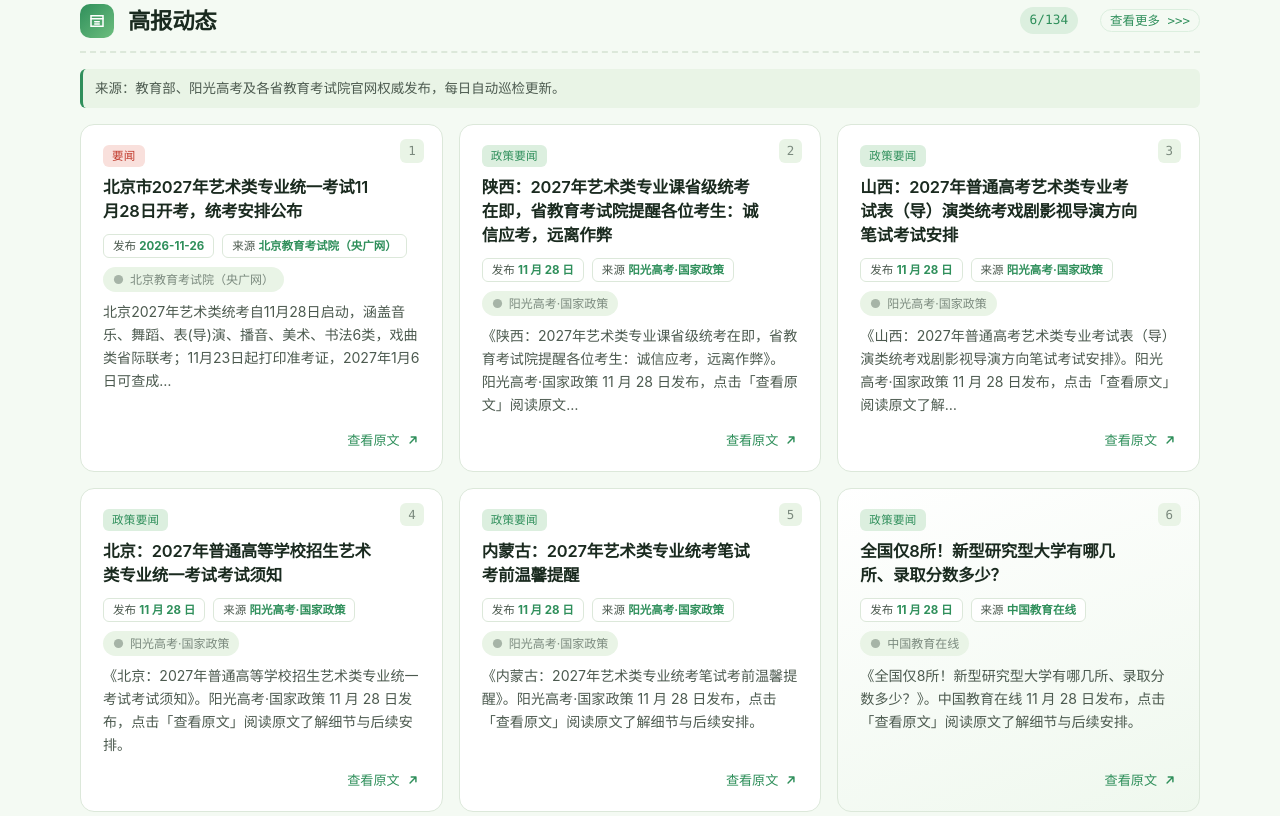
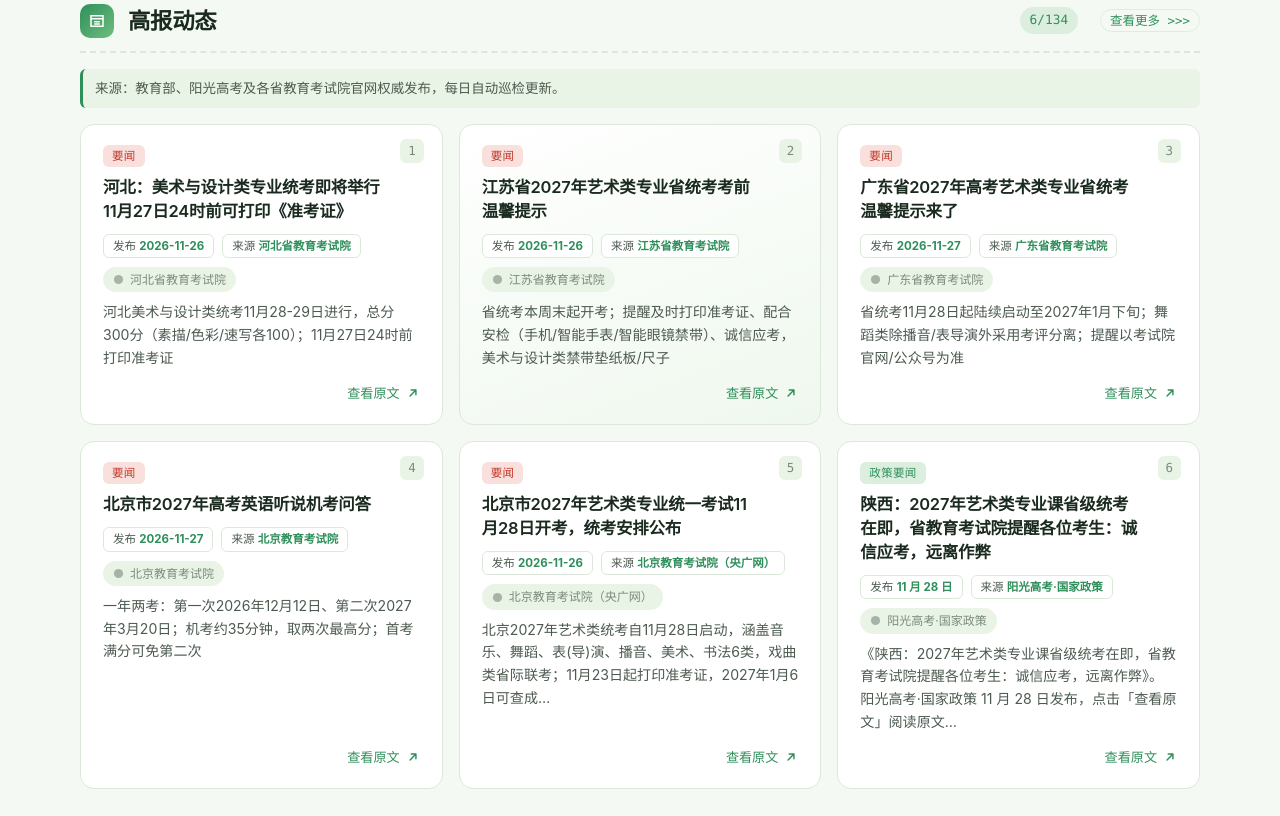
Before and after one commit to JackieZheng/gaokao-daily-brief, a plain HTML site: page index.html in a window 1280 px wide. Shown: the part 1250-2066 px from the top of the page. Drawn offline with Linux system fonts and the light colour scheme.

Commit message:
board release 2026-11-28 08:28

```diff
--- a/index.html
+++ b/index.html
@@ -468,12 +468,12 @@ footer{margin-top:56px;padding:38px 24px;text-align:center;border-top:1px solid
 <div class="topnav-brand" data-page-node-id="aHmIGGoEjciiVEYldGAZfc"><span class="dot" data-page-node-id="HtPEztgabYVmFsP69XQrUl"></span>高报速递 · 2026-11-28</div>
 <div class="topnav-links" data-page-node-id="EjoKiC36wTkIbXGl3YPdGm">
 <button data-target="sec-calendar" data-updated="1793846600" type="button">全年月历</button>
-<button data-page-node-id="XNPO0N7Vn5jMC43sfR27bO" data-target="sec-news" data-updated="1795825351" type="button">高报动态</button>
-<button data-page-node-id="ernOfysJLDBZoRSv7RtwXx" data-target="sec-prov" data-updated="1795825351" type="button">考试院动态</button>
-<button data-page-node-id="EtMxHqjgRuYaBAzeU3B2G7" data-target="sec-major" data-updated="1795825351" type="button">专业介绍</button>
+<button data-page-node-id="XNPO0N7Vn5jMC43sfR27bO" data-target="sec-news" data-updated="1795825715" type="button">高报动态</button>
+<button data-page-node-id="ernOfysJLDBZoRSv7RtwXx" data-target="sec-prov" data-updated="1795825715" type="button">考试院动态</button>
+<button data-page-node-id="EtMxHqjgRuYaBAzeU3B2G7" data-target="sec-major" data-updated="1795825715" type="button">专业介绍</button>
 <button data-page-node-id="1NTOJ10fP307HjfzUBeLN9" data-target="sec-school" data-updated="1795739743" type="button">院校介绍</button>
 <button data-target="sec-city" type="button">城市介绍</button>
-<button data-page-node-id="EVqmaEU5kw5sInCrUUPsj2" data-target="sec-notes" data-updated="1795825351" type="button">备考备忘</button>
+<button data-page-node-id="EVqmaEU5kw5sInCrUUPsj2" data-target="sec-notes" data-updated="1795825715" type="button">备考备忘</button>
 <button data-page-node-id="ZnnrpyN4zplR5ye8l9SM6G" data-target="sec-exam" data-updated="1792733891" type="button">官网速查</button>
 </div>
 </div>
@@ -567,56 +567,56 @@ footer{margin-top:56px;padding:38px 24px;text-align:center;border-top:1px solid
 <article id="c01" class="card">
 <span class="card-num">1</span>
 <span class="card-tag red">要闻</span>
+<h3 class="card-title">河北：美术与设计类专业统考即将举行 11月27日24时前可打印《准考证》</h3>
+<div class="card-meta"><span class="meta-chip">发布 <b>2026-11-26</b></span><span class="meta-chip">来源 <b>河北省教育考试院</b></span></div>
+<span class="card-source"><svg fill="currentColor" viewbox="0 0 24 24"><circle cx="12" cy="12" r="10"></circle></svg><span>河北省教育考试院</span></span>
+<p class="card-summary">河北美术与设计类统考11月28-29日进行，总分300分（素描/色彩/速写各100）；11月27日24时前打印准考证</p>
+<a class="card-link" href="https://news.qq.com/rain/a/20261126A050ML00" rel="noopener noreferrer" target="_blank">查看原文 <svg fill="none" stroke="currentColor" stroke-linecap="round" stroke-linejoin="round" stroke-width="2.5" viewbox="0 0 24 24"><path d="M7 17L17 7M9 7h8v8"></path></svg></a>
+</article>
+<article id="c02" class="card lead">
+<span class="card-num">2</span>
+<span class="card-tag red">要闻</span>
+<h3 class="card-title">江苏省2027年艺术类专业省统考考前温馨提示</h3>
+<div class="card-meta"><span class="meta-chip">发布 <b>2026-11-26</b></span><span class="meta-chip">来源 <b>江苏省教育考试院</b></span></div>
+<span class="card-source"><svg fill="currentColor" viewbox="0 0 24 24"><circle cx="12" cy="12" r="10"></circle></svg><span>江苏省教育考试院</span></span>
+<p class="card-summary">省统考本周末起开考；提醒及时打印准考证、配合安检（手机/智能手表/智能眼镜禁带）、诚信应考，美术与设计类禁带垫纸板/尺子</p>
+<a class="card-link" href="https://www.jseea.cn/webfile/index/index_zkxx/2026-11-26/7531592272698150912.html" rel="noopener noreferrer" target="_blank">查看原文 <svg fill="none" stroke="currentColor" stroke-linecap="round" stroke-linejoin="round" stroke-width="2.5" viewbox="0 0 24 24"><path d="M7 17L17 7M9 7h8v8"></path></svg></a>
+</article>
+<article id="c03" class="card">
+<span class="card-num">3</span>
+<span class="card-tag red">要闻</span>
+<h3 class="card-title">广东省2027年高考艺术类专业省统考温馨提示来了</h3>
+<div class="card-meta"><span class="meta-chip">发布 <b>2026-11-27</b></span><span class="meta-chip">来源 <b>广东省教育考试院</b></span></div>
+<span class="card-source"><svg fill="currentColor" viewbox="0 0 24 24"><circle cx="12" cy="12" r="10"></circle></svg><span>广东省教育考试院</span></span>
+<p class="card-summary">省统考11月28日起陆续启动至2027年1月下旬；舞蹈类除播音/表导演外采用考评分离；提醒以考试院官网/公众号为准</p>
+<a class="card-link" href="https://www.nfnews.com/content/96qKNndkyM.html" rel="noopener noreferrer" target="_blank">查看原文 <svg fill="none" stroke="currentColor" stroke-linecap="round" stroke-linejoin="round" stroke-width="2.5" viewbox="0 0 24 24"><path d="M7 17L17 7M9 7h8v8"></path></svg></a>
+</article>
+<article id="c04" class="card">
+<span class="card-num">4</span>
+<span class="card-tag red">要闻</span>
+<h3 class="card-title">北京市2027年高考英语听说机考问答</h3>
+<div class="card-meta"><span class="meta-chip">发布 <b>2026-11-27</b></span><span class="meta-chip">来源 <b>北京教育考试院</b></span></div>
+<span class="card-source"><svg fill="currentColor" viewbox="0 0 24 24"><circle cx="12" cy="12" r="10"></circle></svg><span>北京教育考试院</span></span>
+<p class="card-summary">一年两考：第一次2026年12月12日、第二次2027年3月20日；机考约35分钟，取两次最高分；首考满分可免第二次</p>
+<a class="card-link" href="https://www.eol.cn/kaoshi/gaokao/gkwd/202611/t20261127_2799866.shtml" rel="noopener noreferrer" target="_blank">查看原文 <svg fill="none" stroke="currentColor" stroke-linecap="round" stroke-linejoin="round" stroke-width="2.5" viewbox="0 0 24 24"><path d="M7 17L17 7M9 7h8v8"></path></svg></a>
+</article>
+<article id="c05" class="card">
+<span class="card-num">5</span>
+<span class="card-tag red">要闻</span>
 <h3 class="card-title">北京市2027年艺术类专业统一考试11月28日开考，统考安排公布</h3>
 <div class="card-meta"><span class="meta-chip">发布 <b>2026-11-26</b></span><span class="meta-chip">来源 <b>北京教育考试院（央广网）</b></span></div>
 <span class="card-source"><svg fill="currentColor" viewbox="0 0 24 24"><circle cx="12" cy="12" r="10"></circle></svg><span>北京教育考试院（央广网）</span></span>
 <p class="card-summary">北京2027年艺术类统考自11月28日启动，涵盖音乐、舞蹈、表(导)演、播音、美术、书法6类，戏曲类省际联考；11月23日起打印准考证，2027年1月6日可查成…</p>
 <a class="card-link" href="https://news.china.com/socialgd/10000169/20261126/49908666.html" rel="noopener noreferrer" target="_blank">查看原文 <svg fill="none" stroke="currentColor" stroke-linecap="round" stroke-linejoin="round" stroke-width="2.5" viewbox="0 0 24 24"><path d="M7 17L17 7M9 7h8v8"></path></svg></a>
 </article>
-<article id="c02" class="card">
-<span class="card-num">2</span>
+<article id="c06" class="card">
+<span class="card-num">6</span>
 <span class="card-tag">政策要闻</span>
 <h3 class="card-title">陕西：2027年艺术类专业课省级统考在即，省教育考试院提醒各位考生：诚信应考，远离作弊</h3>
 <div class="card-meta"><span class="meta-chip">发布 <b>11 月 28 日</b></span><span class="meta-chip">来源 <b>阳光高考·国家政策</b></span></div>
 <span class="card-source"><svg fill="currentColor" viewbox="0 0 24 24"><circle cx="12" cy="12" r="10"></circle></svg><span>阳光高考·国家政策</span></span>
 <p class="card-summary">《陕西：2027年艺术类专业课省级统考在即，省教育考试院提醒各位考生：诚信应考，远离作弊》。阳光高考·国家政策 11 月 28 日发布，点击「查看原文」阅读原文…</p>
 <a class="card-link" href="https://gaokao.chsi.com.cn/gkxx/zc/ss/202611/20261127/2293982632.html" rel="noopener noreferrer" target="_blank">查看原文 <svg fill="none" stroke="currentColor" stroke-linecap="round" stroke-linejoin="round" stroke-width="2.5" viewbox="0 0 24 24"><path d="M7 17L17 7M9 7h8v8"></path></svg></a>
-</article>
-<article id="c03" class="card">
-<span class="card-num">3</span>
-<span class="card-tag">政策要闻</span>
-<h3 class="card-title">山西：2027年普通高考艺术类专业考试表（导）演类统考戏剧影视导演方向笔试考试安排</h3>
-<div class="card-meta"><span class="meta-chip">发布 <b>11 月 28 日</b></span><span class="meta-chip">来源 <b>阳光高考·国家政策</b></span></div>
-<span class="card-source"><svg fill="currentColor" viewbox="0 0 24 24"><circle cx="12" cy="12" r="10"></circle></svg><span>阳光高考·国家政策</span></span>
-<p class="card-summary">《山西：2027年普通高考艺术类专业考试表（导）演类统考戏剧影视导演方向笔试考试安排》。阳光高考·国家政策 11 月 28 日发布，点击「查看原文」阅读原文了解…</p>
-<a class="card-link" href="https://gaokao.chsi.com.cn/gkxx/zc/ss/202611/20261127/2293982631.html" rel="noopener noreferrer" target="_blank">查看原文 <svg fill="none" stroke="currentColor" stroke-linecap="round" stroke-linejoin="round" stroke-width="2.5" viewbox="0 0 24 24"><path d="M7 17L17 7M9 7h8v8"></path></svg></a>
-</article>
-<article id="c04" class="card">
-<span class="card-num">4</span>
-<span class="card-tag">政策要闻</span>
-<h3 class="card-title">北京：2027年普通高等学校招生艺术类专业统一考试考试须知</h3>
-<div class="card-meta"><span class="meta-chip">发布 <b>11 月 28 日</b></span><span class="meta-chip">来源 <b>阳光高考·国家政策</b></span></div>
-<span class="card-source"><svg fill="currentColor" viewbox="0 0 24 24"><circle cx="12" cy="12" r="10"></circle></svg><span>阳光高考·国家政策</span></span>
-<p class="card-summary">《北京：2027年普通高等学校招生艺术类专业统一考试考试须知》。阳光高考·国家政策 11 月 28 日发布，点击「查看原文」阅读原文了解细节与后续安排。</p>
-<a class="card-link" href="https://gaokao.chsi.com.cn/gkxx/zc/ss/202611/20261127/2293982633.html" rel="noopener noreferrer" target="_blank">查看原文 <svg fill="none" stroke="currentColor" stroke-linecap="round" stroke-linejoin="round" stroke-width="2.5" viewbox="0 0 24 24"><path d="M7 17L17 7M9 7h8v8"></path></svg></a>
-</article>
-<article id="c05" class="card">
-<span class="card-num">5</span>
-<span class="card-tag">政策要闻</span>
-<h3 class="card-title">内蒙古：2027年艺术类专业统考笔试考前温馨提醒</h3>
-<div class="card-meta"><span class="meta-chip">发布 <b>11 月 28 日</b></span><span class="meta-chip">来源 <b>阳光高考·国家政策</b></span></div>
-<span class="card-source"><svg fill="currentColor" viewbox="0 0 24 24"><circle cx="12" cy="12" r="10"></circle></svg><span>阳光高考·国家政策</span></span>
-<p class="card-summary">《内蒙古：2027年艺术类专业统考笔试考前温馨提醒》。阳光高考·国家政策 11 月 28 日发布，点击「查看原文」阅读原文了解细节与后续安排。</p>
-<a class="card-link" href="https://gaokao.chsi.com.cn/gkxx/zc/ss/202611/20261127/2293982641.html" rel="noopener noreferrer" target="_blank">查看原文 <svg fill="none" stroke="currentColor" stroke-linecap="round" stroke-linejoin="round" stroke-width="2.5" viewbox="0 0 24 24"><path d="M7 17L17 7M9 7h8v8"></path></svg></a>
-</article>
-<article id="c06" class="card lead">
-<span class="card-num">6</span>
-<span class="card-tag">政策要闻</span>
-<h3 class="card-title">全国仅8所！新型研究型大学有哪几所、录取分数多少？</h3>
-<div class="card-meta"><span class="meta-chip">发布 <b>11 月 28 日</b></span><span class="meta-chip">来源 <b>中国教育在线</b></span></div>
-<span class="card-source"><svg fill="currentColor" viewbox="0 0 24 24"><circle cx="12" cy="12" r="10"></circle></svg><span>中国教育在线</span></span>
-<p class="card-summary">《全国仅8所！新型研究型大学有哪几所、录取分数多少？》。中国教育在线 11 月 28 日发布，点击「查看原文」阅读原文了解细节与后续安排。</p>
-<a class="card-link" href="https://www.eol.cn/kaoshi/gaokao/bkzn/202611/t20261123_2797707.shtml" rel="noopener noreferrer" target="_blank">查看原文 <svg fill="none" stroke="currentColor" stroke-linecap="round" stroke-linejoin="round" stroke-width="2.5" viewbox="0 0 24 24"><path d="M7 17L17 7M9 7h8v8"></path></svg></a>
 </article>
 </div>
 </div>
@@ -644,7 +644,7 @@ footer{margin-top:56px;padding:38px 24px;text-align:center;border-top:1px solid
 <article id="c08" class="card">
 <span class="card-num">8</span>
 <span class="card-tag red">贵州 · 高考</span>
-<h3 class="card-title">省招生考试院党委召开理论学习中心组集中学习研讨会</h3>
+<h3 class="card-title">贵州：省招生考试院党委召开理论学习中心组集中学习研讨会</h3>
 <div class="card-meta"><span class="meta-chip">发布 <b>11 月 26 日</b></span><span class="meta-chip">来源 <b>贵州省招生考试院</b></span></div>
 <span class="card-source"><svg fill="currentColor" viewbox="0 0 24 24"><circle cx="12" cy="12" r="10"></circle></svg><span>贵州省招生考试院</span></span>
 <p class="card-summary">《省招生考试院党委召开理论学习中心组集中学习研讨会》。贵州省招生考试院 11 月 26 日发布，点击「查看原文」阅读原文了解细节与后续安排。</p>
@@ -705,7 +705,7 @@ footer{margin-top:56px;padding:38px 24px;text-align:center;border-top:1px solid
 <h3 class="card-title">专业介绍 · 医学检验技术</h3>
 <div class="card-meta"><span class="meta-chip">发布 <b>11 月 28 日 06:06</b></span><span class="meta-chip">距高考 <b>191 天</b></span><span class="meta-chip">专业介绍</span></div>
 <span class="card-source"><svg fill="currentColor" viewbox="0 0 24 24"><circle cx="12" cy="12" r="10"></circle></svg><span>雪人说说 · 高考日报</span></span>
-<p class="card-summary">本条为「专业介绍」栏目内容《专业介绍 · 医学检验技术》。发布 11 月 28 日 06:06 · 距高考 191 天 · 专业介绍。来源：雪人说说 · 高考日…</p>
+<p class="card-summary">主要学习临床检验、生物化学、微生物和检验仪器技术，培养标本检测与质量控制能力。它主要为疾病筛查和临床诊疗提供检验依据，与医院检验科、体外诊断和医学实验室密切相关…</p>
 <a class="card-link" href="http://mp.weixin.qq.com/s?__biz=MzIwMTY4MTA4Mg==&amp;mid=2651312707&amp;idx=1&amp;sn=343c0c79a5b542d104d60ee69194d927&amp;chksm=8d194396ba6eca80b8a06ad3ddca9b2745986523f0378acf7f9d307e550d934538869dbb54dd" rel="noopener noreferrer" target="_blank">查看原文 <svg fill="none" stroke="currentColor" stroke-linecap="round" stroke-linejoin="round" stroke-width="2.5" viewbox="0 0 24 24"><path d="M7 17L17 7M9 7h8v8"></path></svg></a>
 </article>
 <article id="c14" class="card">
@@ -904,10 +904,10 @@ footer{margin-top:56px;padding:38px 24px;text-align:center;border-top:1px solid
 <article id="c31" class="card">
 <span class="card-num">31</span>
 <span class="card-tag">备考备忘</span>
-<h3 class="card-title">11 月备考备忘：内蒙古等 2 省 2027 高考报名时间汇总</h3>
+<h3 class="card-title">11 月备考备忘：内蒙古等 3 省 2027 高考报名时间汇总</h3>
 <div class="card-meta"><span class="meta-chip">汇总 <b>11/28</b></span><span class="meta-chip">节点 <b>4 条</b></span><span class="meta-chip">来源 <b>各省考试院</b></span></div>
-<span class="card-source"><svg fill="currentColor" viewbox="0 0 24 24"><circle cx="12" cy="12" r="10"></circle></svg><span>内蒙古 / 山西</span></span>
-<p class="card-summary">内蒙古 内蒙古自治区2027年普通高考报名问题解答--艺术类考生篇；内蒙古 2027年普通高校招生艺术类专业统考音乐类统考考点联系人；内蒙古 2027年普通高校招生艺术类专业统考笔试考生考试规则；山西 2027年普通高考艺术类专业考试表（导）演类统考戏剧影视导演方向笔试考试安排。提示：报名信息一经确认，至高校入学报到前不要更改姓名、民族、出生日期等关键身份信息。</p>
+<span class="card-source"><svg fill="currentColor" viewbox="0 0 24 24"><circle cx="12" cy="12" r="10"></circle></svg><span>内蒙古 / 云南 / 广东</span></span>
+<p class="card-summary">内蒙古 内蒙古自治区2027年普通高考报名问题解答--艺术类考生篇；云南 云南省2027年普通高校招生艺术类专业统一考试（面试科目）须知；云南 云南省2027年普通高校招生艺术类专业统一考试（笔试科目）须知；广东 广东省2027年高考艺术类专业省统考温馨提示来了。提示：报名信息一经确认，至高校入学报到前不要更改姓名、民族、出生日期等关键身份信息。</p>
 <a class="card-link" href="https://www.nm.zsks.cn/kszs/ptgk/ggl/202610/t20261009_46761.html" rel="noopener noreferrer" target="_blank">查看报名公告 <svg fill="none" stroke="currentColor" stroke-linecap="round" stroke-linejoin="round" stroke-width="2.5" viewbox="0 0 24 24"><path d="M7 17L17 7M9 7h8v8"></path></svg></a>
 </article>
 <article id="c32" class="card">
@@ -1071,7 +1071,7 @@ footer{margin-top:56px;padding:38px 24px;text-align:center;border-top:1px solid
 <span class="sep" data-page-node-id="tahAQdSvUl9U5doLg5ueLc">·</span>
 <span data-page-node-id="Rm8QwyL9M9R7JZFrfIRDHU">考试院官网 <strong data-page-node-id="9xAouGgt5L7sCyEcg0azFj">31</strong> 个</span>
 <span class="sep" data-page-node-id="UpAQF1cKIhf2um6fAGsDhS">·</span>
-<span data-page-node-id="O4QxbCV7qRsEIqOOMQLsru">2026-11-28 08:20 更新</span>
+<span data-page-node-id="O4QxbCV7qRsEIqOOMQLsru">2026-11-28 08:28 更新</span>
 </div>
 <style id="more-history-style">
 .more-history{text-align:center;margin:20px 0 6px}
```
